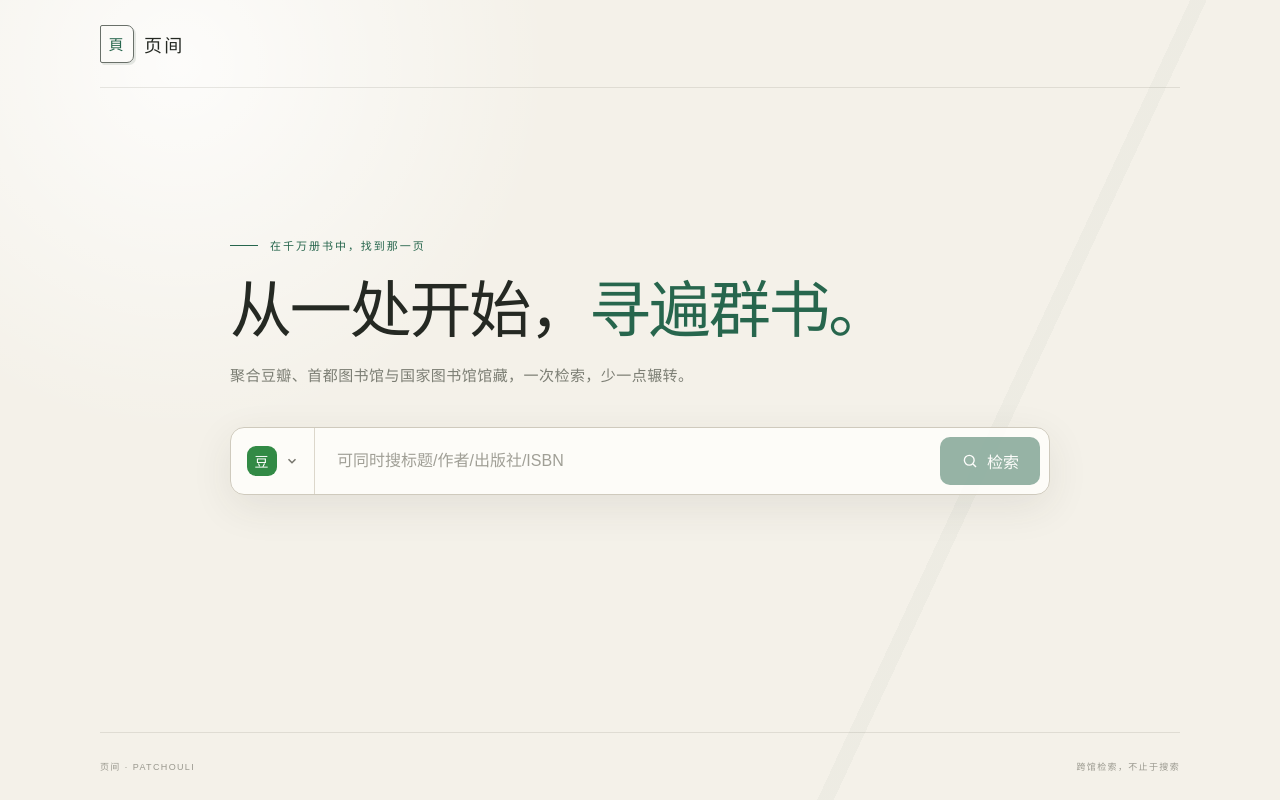
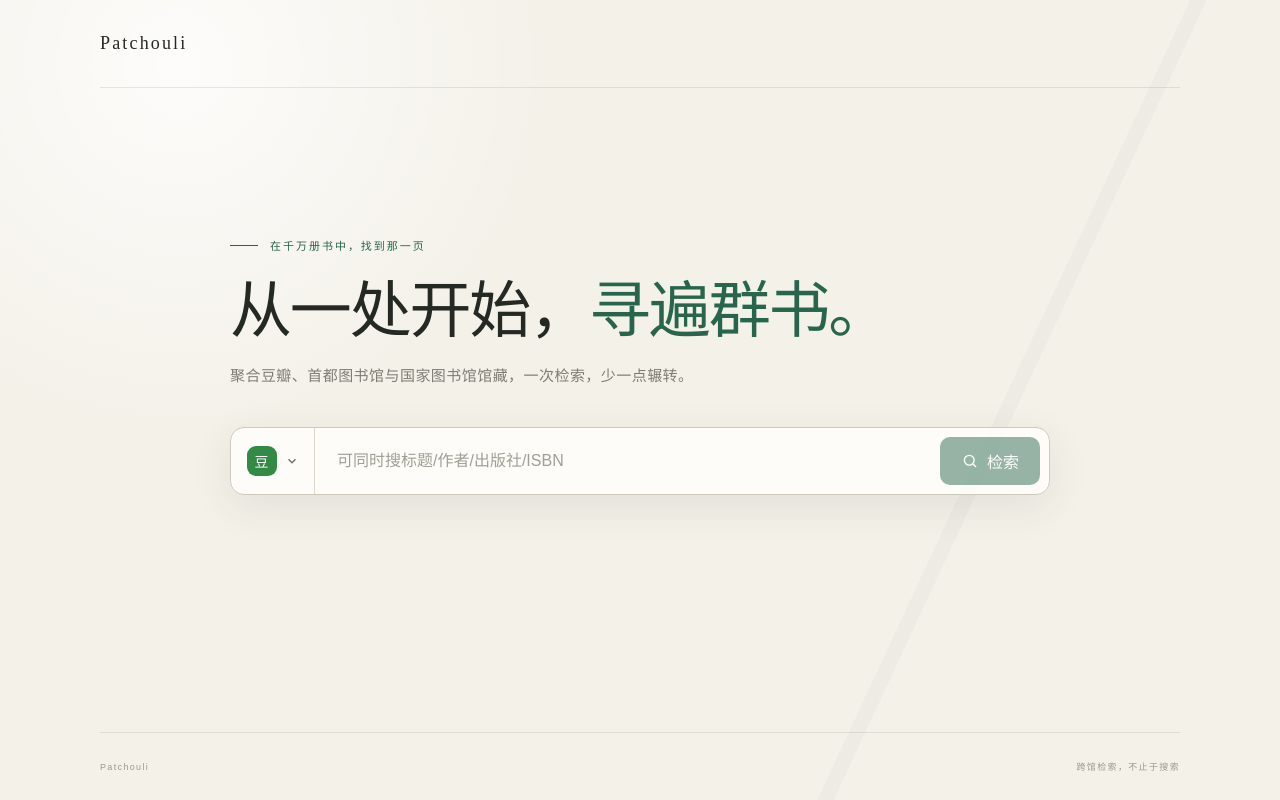
Before and after one commit to fg193/patchouli, a Svelte app: page / in a window 1280 px wide. Built offline with nearby package versions, Linux system fonts and the light colour scheme.

Commit message:
Remove the nice name given by GPT

```diff
--- a/index.html
+++ b/index.html
@@ -5,7 +5,7 @@
     <meta name="viewport" content="width=device-width, initial-scale=1.0" />
     <meta name="theme-color" content="#f4f1e9" />
     <meta name="description" content="Patchouli, the Unmoving Great Library" />
-    <title>页间 · 图书检索</title>
+    <title>Patchouli · 图书检索</title>
   </head>
   <body>
     <div id="app"></div>
--- a/src-tauri/tauri.conf.json
+++ b/src-tauri/tauri.conf.json
@@ -1,8 +1,8 @@
 {
   "$schema": "https://schema.tauri.app/config/2",
-  "productName": "页间",
+  "productName": "Patchouli",
   "version": "0.1.0",
-  "identifier": "cn.patchouli.books",
+  "identifier": "io.github.fg193.patchouli",
   "build": {
     "beforeDevCommand": "npm run dev",
     "devUrl": "http://localhost:1420",
@@ -12,7 +12,7 @@
   "app": {
     "windows": [
       {
-        "title": "页间 · 图书检索",
+        "title": "Patchouli · 图书检索",
         "width": 1120,
         "height": 780,
         "minWidth": 720,
--- a/src/App.svelte
+++ b/src/App.svelte
@@ -65,15 +65,14 @@
   ><title
     >{hasSearched
       ? `${query} · ${selectedProvider.shortName}`
-      : "页间 · 图书检索"}</title
+      : "Patchouli · 图书检索"}</title
   ></svelte:head
 >
 
 <main class:searched={hasSearched}>
   <header>
-    <a class="brand" href="/" aria-label="页间首页">
-      <span class="brand-mark">頁</span>
-      <span>页间</span>
+    <a class="brand" href="/" aria-label="Patchouli 首页">
+      <span>Patchouli</span>
     </a>
   </header>
 
@@ -154,7 +153,5 @@
     </section>
   {/if}
 
-  <footer>
-    <span>页间 · PATCHOULI</span><span>跨馆检索，不止于搜索</span>
-  </footer>
+  <footer><span>Patchouli</span><span>跨馆检索，不止于搜索</span></footer>
 </main>
--- a/src/app.css
+++ b/src/app.css
@@ -71,18 +71,6 @@ header {
   font-size: 18px;
   letter-spacing: 0.12em;
   text-decoration: none;
-}
-
-.brand-mark {
-  width: 34px;
-  height: 38px;
-  display: grid;
-  place-items: center;
-  border: 1px solid #697069;
-  border-radius: 2px 7px 7px 2px;
-  color: var(--green);
-  font-size: 15px;
-  box-shadow: 2px 2px 0 rgba(49, 74, 58, 0.12);
 }
 
 header p {
```
Also changed, not shown: 1 other file (tests, documents, lock files or other folders).
